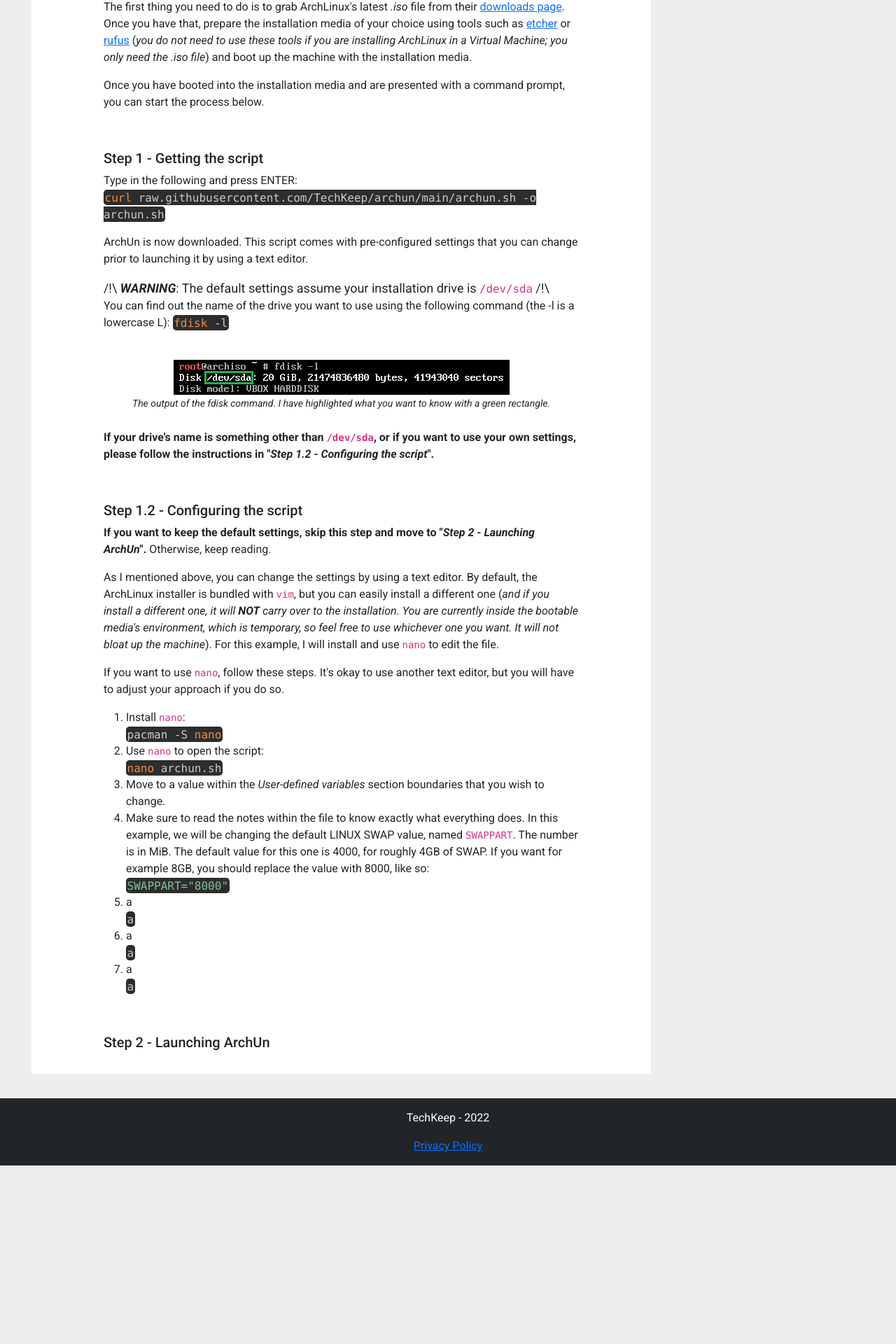
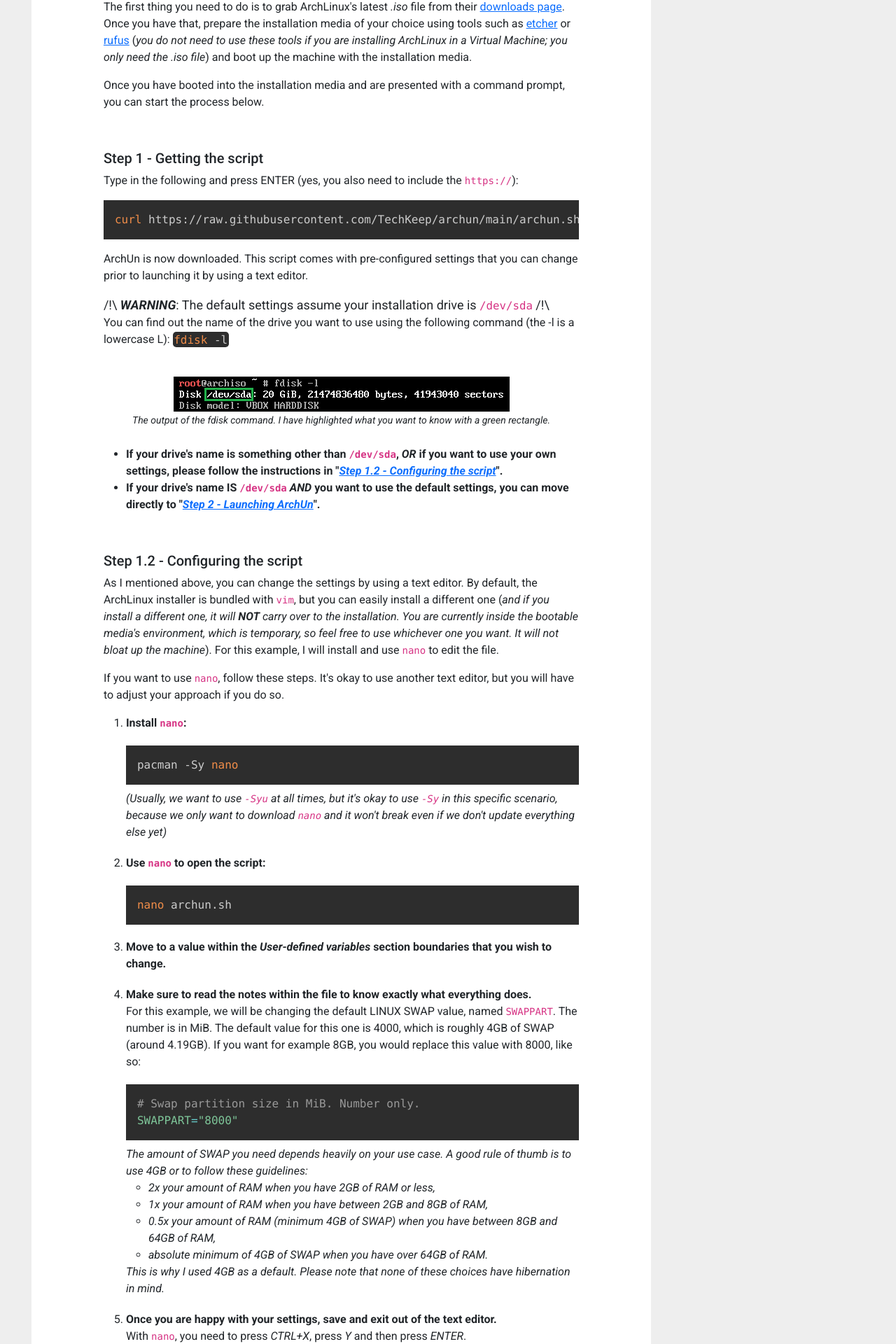
Before and after one commit to TechKeep/TechKeep.github.io, a Jekyll site: the page built from _posts/2022-04-25-how-to-install-archlinux-in-seconds.markdown, in a window 1280 px wide. Shown: the part 1177-3097 px from the top of the page at 70% size. Built offline with Jekyll 4.4.1, drawn with Linux system fonts in a browser that asks for light colours; nearby versions of some CDN libraries; before the commit the page ends 2842 px from its top, so only the background shows below that; some of the changed text lies outside the part shown.

Commit message:
new post finalized

```diff
--- a/_posts/2022-04-23-how-to-disable-the-new-context-menu-in-windows-11.markdown
+++ b/_posts/2022-04-23-how-to-disable-the-new-context-menu-in-windows-11.markdown
@@ -25,7 +25,7 @@
 <ol>
 	<li>Open up the "Run" dialog using <em>Win+R</em> (pressing the Windows key and the R key at the same time)</li>
 	<li>Copy and paste the following into the text field:</li>
-	<li style="list-style-type:none;"><code class="">reg.exe add "HKCU\Software\Classes\CLSID\{86ca1aa0-34aa-4e8b-a509-50c905bae2a2}\InprocServer32" /f /ve</code></li>
+	<li style="list-style-type:none;"><pre><code class="language-powershell">reg.exe add "HKCU\Software\Classes\CLSID\{86ca1aa0-34aa-4e8b-a509-50c905bae2a2}\InprocServer32" /f /ve</code></pre></li>
 	<li value="3">Confirm the dialog (or press Enter)</li>
 	<li>Either reboot your computer, or restart "explorer.exe" using the task manager.</li>
 </ol>
@@ -37,7 +37,7 @@
 <ol>
 	<li>Open up the "Run" dialog using <em>Win+R</em> (pressing the Windows key and the R key at the same time)</li>
 	<li>Copy and paste the following into the text field:</li>
-	<li style="list-style-type:none;"><code class="">reg.exe delete "HKCU\Software\Classes\CLSID\{86ca1aa0-34aa-4e8b-a509-50c905bae2a2}" /f</code></li>
+	<li style="list-style-type:none;"><pre><code class="language-powershell">reg.exe delete "HKCU\Software\Classes\CLSID\{86ca1aa0-34aa-4e8b-a509-50c905bae2a2}" /f</code></pre></li>
 	<li value="3">Confirm the dialog (or press Enter)</li>
 	<li>Either reboot your computer, or restart "explorer.exe" using the task manager.</li>
 </ol>
--- a/_posts/2022-04-25-how-to-install-archlinux-in-seconds.markdown
+++ b/_posts/2022-04-25-how-to-install-archlinux-in-seconds.markdown
@@ -32,8 +32,8 @@
 
 <h5>Step 1 - Getting the script</h5>
 
-<p>Type in the following and press ENTER:<br>
-<code class="language-bash">curl raw.githubusercontent.com/TechKeep/archun/main/archun.sh -o archun.sh</code></p>
+<p>Type in the following and press ENTER (yes, you also need to include the <code>https://</code>):<br>
+<pre><code class="language-bash">curl https://raw.githubusercontent.com/TechKeep/archun/main/archun.sh -o archun.sh</code></pre></p>
 
 
 <p>ArchUn is now downloaded. This script comes with pre-configured settings that you can change prior to launching it by using a text editor.</p>
@@ -48,37 +48,87 @@
 	<br><span class="post-photo-credit"><em>The output of the fdisk command. I have highlighted what you want to know with a green rectangle.</em></span>
 </div>
 
-
-<p><b>If your drive's name is something other than <code>/dev/sda</code>, or if you want to use your own settings, please follow the instructions in "<em>Step 1.2 - Configuring the script</em>".</b></p>
+<ul>
+	<li><b>If your drive's name is something other than <code>/dev/sda</code>, <em>OR</em> if you want to use your own settings, please follow the instructions in "<em><a href="#step1p2ConfiguringTheScript">Step 1.2 - Configuring the script</a></em>".</b></li>
+	<li><b>If your drive's name IS <code>/dev/sda</code> <em>AND</em> you want to use the default settings, you can move directly to "<em><a href="#step2LaunchingArchUn">Step 2 - Launching ArchUn</a></em>".</b></li>
+</ul>
 
 &nbsp;
 
-<h5>Step 1.2 - Configuring the script</h5>
-
-<p><b>If you want to keep the default settings, skip this step and move to "<em>Step 2 - Launching ArchUn</em>".</b> Otherwise, keep reading.</p>
+<h5 id="step1p2ConfiguringTheScript">Step 1.2 - Configuring the script</h5>
 
 <p>As I mentioned above, you can change the settings by using a text editor. By default, the ArchLinux installer is bundled with <code>vim</code>, but you can easily install a different one (<em>and if you install a different one, it will <b>NOT</b> carry over to the installation. You are currently inside the bootable media's environment, which is temporary, so feel free to use whichever one you want. It will not bloat up the machine</em>). For this example, I will install and use <code>nano</code> to edit the file.</p>
 
 <p>If you want to use <code>nano</code>, follow these steps. It's okay to use another text editor, but you will have to adjust your approach if you do so.</p>
 
-<ol>
-	<li>Install <code>nano</code>:</li>
-	<li style="list-style-type:none;"><code class="language-bash">pacman -S nano</code></li>
-	<li value="2">Use <code>nano</code> to open the script:</li>
-	<li style="list-style-type:none;"><code class="language-bash">nano archun.sh</code></li>
-	<li value="3">
-		Move to a value within the <em>User-defined variables</em> section boundaries that you wish to change.</li>
-	<li>Make sure to read the notes within the file to know exactly what everything does. In this example, we will be changing the default LINUX SWAP value, named <code>SWAPPART</code>. The number is in MiB. The default value for this one is 4000, for roughly 4GB of SWAP. If you want for example 8GB, you should replace the value with 8000, like so:
+<ol class="ol-li-separation">
+	<li><b>Install <code>nano</code>:</b></li>
+	<li style="list-style-type:none;">
+		<pre><code class="language-bash">pacman -Sy nano</code></pre>
+		<em>(Usually, we want to use <code>-Syu</code> at all times, but it's okay to use <code>-Sy</code> in this specific scenario, because we only want to download <code>nano</code> and it won't break even if we don't update everything else yet)</em>
 	</li>
-	<li style="list-style-type:none;"><code class="language-bash">SWAPPART="8000"</code></li>
-	<li value="5">a</li>
-	<li style="list-style-type:none;"><code class="language-bash">a</code></li>
-	<li value="6">a</li>
-	<li style="list-style-type:none;"><code class="language-bash">a</code></li>
-	<li value="7">a</li>
-	<li style="list-style-type:none;"><code class="language-bash">a</code></li>
+	<li value="2"><b>Use <code>nano</code> to open the script:</b></li>
+	<li style="list-style-type:none;">
+		<pre><code class="language-bash">nano archun.sh</code></pre>
+	</li>
+	<li value="3"><b>Move to a value within the <em>User-defined variables</em> section boundaries that you wish to change.</b></li>
+	<li><b>Make sure to read the notes within the file to know exactly what everything does.</b><br>For this example, we will be changing the default LINUX SWAP value, named <code>SWAPPART</code>. The number is in MiB. The default value for this one is 4000, which is roughly 4GB of SWAP (around 4.19GB). If you want for example 8GB, you would replace this value with 8000, like so:
+	</li>
+	<li style="list-style-type:none;">
+		<pre><code class="language-bash">
+			# Swap partition size in MiB. Number only.
+			SWAPPART="8000"
+		</code></pre>
+		<em>The amount of SWAP you need depends heavily on your use case. A good rule of thumb is to use 4GB or to follow these guidelines:
+			<ul>
+				<li>2x your amount of RAM when you have 2GB of RAM or less,</li>
+				<li>1x your amount of RAM when you have between 2GB and 8GB of RAM,</li>
+				<li>0.5x your amount of RAM (minimum 4GB of SWAP) when you have between 8GB and 64GB of RAM,</li>
+				<li>absolute minimum of 4GB of SWAP when you have over 64GB of RAM.</li>
+			</ul>
+		This is why I used 4GB as a default. Please note that none of these choices have hibernation in mind.</em>
+	</li>
+	<li value="5"><b>Once you are happy with your settings, save and exit out of the text editor.</b>
+		<br>With <code>nano</code>, you need to press <em>CTRL+X</em>, press <em>Y</em> and then press <em>ENTER</em>.
+	</li>
 </ol>
 
 &nbsp;
 
-<h5>Step 2 - Launching ArchUn</h5>
+<h5 id="step2LaunchingArchUn">Step 2 - Launching ArchUn</h5>
+
+<p>If everything looks okay and you understand that <b><em>this script will format and use the whole destination drive</em></b>, you are ready to proceed.</p>
+
+<ol class="ol-li-separation">
+	<li><b>Launch the script:</b></li>
+	<li style="list-style-type:none;">
+		<pre><code class="language-bash">bash archun.sh</code></pre>
+	</li>
+	<li value="2"><b>Press <em>1</em> and then <em>ENTER</em> to select the option named "Proceed".</b></li>
+	<li><b>You will be presented with a few warnings about erasing the whole drive. Press <em>ENTER</em> a few times to accept and proceed.</b></li>
+	<li><b>Once everything is over, you will be presented with a prompt to create a password.</b><br>This will be the password for the <code>root</code> account.</li>
+	<li><b>The script will exit.</b></li>
+</ol>
+
+<p>The basic ArchLinux installation is now over. You can now eject your installation media and reboot the machine and be met with GRUB2 (a boot manager), which will allow you to boot into your ArchLinux installation.</p>
+
+<p>Of course, this script only installed the base operating system. You will boot in command-line mode. If you want a <em>Desktop Environment</em> and some basic apps, check out my recommendations in <b><em>Step 3 - Bells and Whistles</em></b>.</p>
+
+&nbsp;
+
+<h5>Step 3 - Bells and Whistles</h5>
+
+<p>This section will be expanded on later, but here's my basic recommendations for the time being. This will install the <code>LXDM</code> session manager, the <code>XFCE</code> desktop environment, <code>PULSEAUDIO</code> drivers to get audio, <code>SUDO</code> so you can make and use a new user account later, </p>
+
+<ol class="ol-li-separation">
+	<li><b>Start by refreshing packages and updating everything:</b></li>
+	<li style="list-style-type:none;">
+		<pre><code class="language-bash">pacman -Syu</code></pre>
+	</li>
+	<li value="2"><b>Use the following command to install a few things:</b>
+	</li>
+	<li style="list-style-type:none;">
+		<pre><code class="language-none">pacman -Syu lxdm xfce4 xfce4-goodies pulseaudio sudo firefox</code></pre>
+	</li>
+	<li value="3"><b>Once everything is installed, simply reboot.</b></li>
+</ol>
--- a/css/style.css
+++ b/css/style.css
@@ -166,6 +166,7 @@
   border-left: 15px solid transparent;
   height: 100%;
   float: left;
+  width: 100%;
   /*margin-bottom: 30px;*/
 }
 
@@ -254,6 +255,14 @@
   padding-bottom: 0px;
 }
 
+.ol-li-separation>li {
+  margin-bottom: 20px;
+}
+
+.code-word-wrap {
+   word-wrap: break-word !important;
+}
+
 /* Footer */
 
 footer {
```
